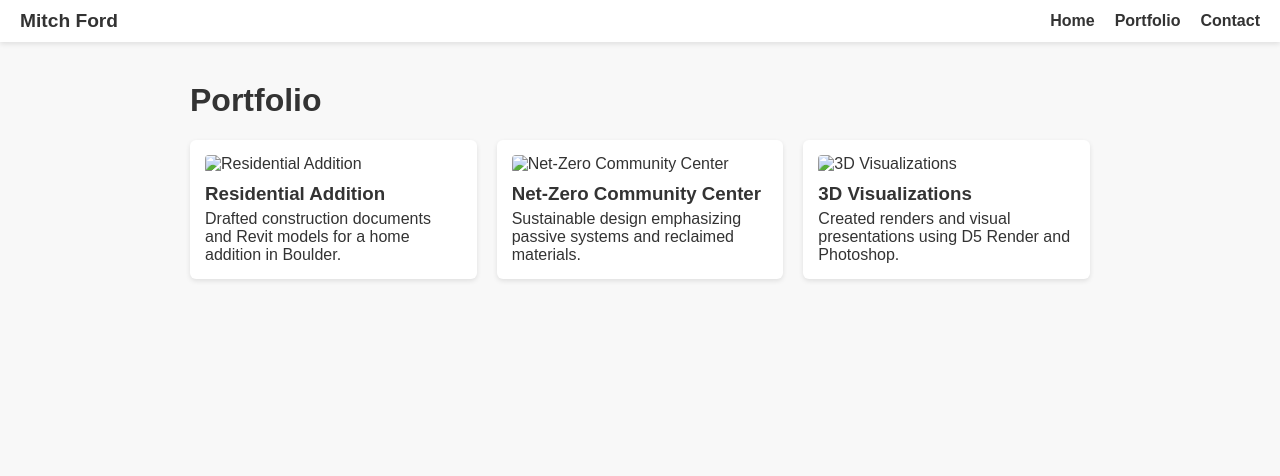
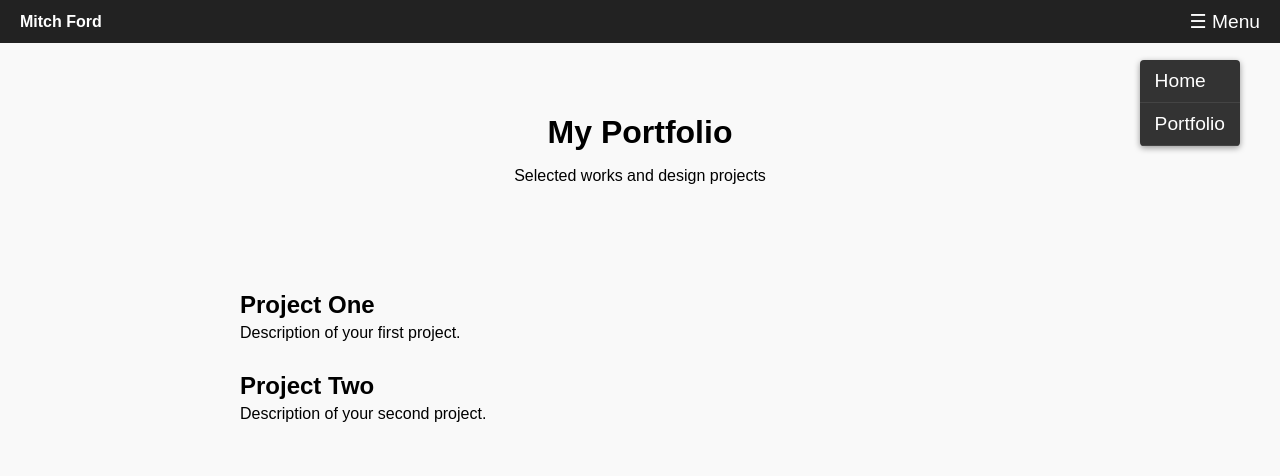
Before and after one commit to Lacrosseford/portfolio, a plain HTML site: page portfolio.html in a window 1280 px wide. Drawn offline with Linux system fonts and the light colour scheme.

Commit message:
Update portfolio.html

```diff
--- a/portfolio.html
+++ b/portfolio.html
@@ -2,161 +2,113 @@
 <html lang="en">
 <head>
   <meta charset="UTF-8" />
-<meta name="viewport" content="width=device-width, initial-scale=1" />
-<title>Mitch Ford | Portfolio</title>
+  <meta name="viewport" content="width=device-width, initial-scale=1.0"/>
+  <title>Mitch Ford - Portfolio</title>
   <style>
-  /* Same styles as index.html for simplicity */
     body {
-    margin: 0; padding: 0;
-    font-family: Arial, sans-serif;
-    background-color: #f8f8f8;
-    color: #333;
+      font-family: sans-serif;
+      margin: 0;
+      background-color: #f9f9f9;
     }
-  header {
-    background: white;
-    padding: 10px 20px;
-    position: sticky;
-    top: 0;
-    box-shadow: 0 2px 5px rgba(0,0,0,0.1);
+
+    nav {
       display: flex;
       justify-content: space-between;
       align-items: center;
-    z-index: 1000;
-  }
-  .logo {
-    font-weight: bold;
-    font-size: 1.2em;
-  }
-  .menu {
+      background-color: #222;
+      color: white;
+      padding: 10px 20px;
       position: relative;
     }
-  .menu-button {
+
+    nav .menu-toggle {
+      cursor: pointer;
+      font-size: 1.2em;
+      position: relative;
+    }
+
+    nav .dropdown {
       display: none;
-    background: none;
-    border: none;
-    cursor: pointer;
-    font-size: 1.5em;
+      position: absolute;
+      top: 50px;
+      right: 20px;
+      background-color: #333;
+      border-radius: 4px;
+      overflow: hidden;
+      box-shadow: 0 2px 6px rgba(0,0,0,0.4);
+      z-index: 100;
     }
-  .dropdown {
-    display: flex;
-    gap: 20px;
+
+    nav .dropdown a {
+      display: block;
+      color: white;
+      padding: 10px 15px;
+      text-decoration: none;
+      border-bottom: 1px solid #444;
     }
-  .dropdown a {
-    text-decoration: none;
-    color: #333;
-    font-weight: 600;
+
+    nav .dropdown a:hover {
+      background-color: #444;
     }
-  .dropdown a:hover {
-    color: #007acc;
-  }
-  @media (max-width: 600px) {
-    .dropdown {
-      display: none;
-      flex-direction: column;
-      background: white;
-      position: absolute;
-      top: 40px;
-      right: 0;
-      box-shadow: 0 2px 8px rgba(0,0,0,0.2);
-      border-radius: 4px;
-      width: 150px;
-      padding: 10px 0;
-    }
-    .dropdown.show {
-      display: flex;
-    }
-    .dropdown a {
-      padding: 10px 20px;
-      border-bottom: 1px solid #eee;
-    }
-    .dropdown a:last-child {
-      border-bottom: none;
-    }
-    .menu-button {
+
+    nav:hover .dropdown {
       display: block;
     }
+
+    header {
+      text-align: center;
+      padding: 50px 20px;
     }
 
-  main {
-    max-width: 900px;
-    margin: 40px auto;
-    padding: 0 20px;
-  }
     h1 {
-    margin-top: 0;
-    font-size: 2em;
-  }
-  .projects-grid {
-    display: grid;
-    grid-template-columns: repeat(auto-fit,minmax(250px,1fr));
-    gap: 20px;
-  }
-  .project-card {
-    background: white;
-    padding: 15px;
-    border-radius: 6px;
-    box-shadow: 0 2px 5px rgba(0,0,0,0.1);
-    transition: box-shadow 0.3s ease;
-  }
-  .project-card:hover {
-    box-shadow: 0 5px 15px rgba(0,0,0,0.2);
-  }
-  .project-card img {
-    max-width: 100%;
-    border-radius: 4px;
       margin-bottom: 10px;
     }
-  .project-card h3 {
-    margin: 0 0 5px;
+
+    .portfolio {
+      max-width: 800px;
+      margin: 0 auto;
+      padding: 20px;
     }
-  .project-card p {
+
+    .project {
+      margin-bottom: 30px;
+    }
+
+    .project h2 {
+      margin-bottom: 5px;
+    }
+
+    .project p {
       margin: 0;
     }
   </style>
 </head>
 <body>
-
-<header>
-  <div class="logo">Mitch Ford</div>
-  <nav class="menu">
-    <button class="menu-button" aria-label="Toggle menu">&#9776;</button>
+  <nav>
+    <div><strong>Mitch Ford</strong></div>
+    <div class="menu-toggle">☰ Menu
       <div class="dropdown">
         <a href="index.html">Home</a>
         <a href="portfolio.html">Portfolio</a>
-      <a href="contact.html">Contact</a>
+      </div>
     </div>
   </nav>
+
+  <header>
+    <h1>My Portfolio</h1>
+    <p>Selected works and design projects</p>
   </header>
 
-<main>
-  <h1>Portfolio</h1>
-  <div class="projects-grid">
-    <div class="project-card">
-      <img src="project1.jpg" alt="Residential Addition" />
-      <h3>Residential Addition</h3>
-      <p>Drafted construction documents and Revit models for a home addition in Boulder.</p>
+  <div class="portfolio">
+    <div class="project">
+      <h2>Project One</h2>
+      <p>Description of your first project.</p>
     </div>
-    <div class="project-card">
-      <img src="project2.jpg" alt="Net-Zero Community Center" />
-      <h3>Net-Zero Community Center</h3>
-      <p>Sustainable design emphasizing passive systems and reclaimed materials.</p>
-    </div>
-    <div class="project-card">
-      <img src="project3.jpg" alt="3D Visualizations" />
-      <h3>3D Visualizations</h3>
-      <p>Created renders and visual presentations using D5 Render and Photoshop.</p>
+    <div class="project">
+      <h2>Project Two</h2>
+      <p>Description of your second project.</p>
     </div>
     <!-- Add more projects as needed -->
   </div>
-</main>
-
-<script>
-  const menuButton = document.querySelector('.menu-button');
-  const dropdown = document.querySelector('.dropdown');
-  menuButton.addEventListener('click', () => {
-    dropdown.classList.toggle('show');
-  });
-</script>
-
 </body>
 </html>
```
Lines whose indentation alone changed are shown as unchanged.
